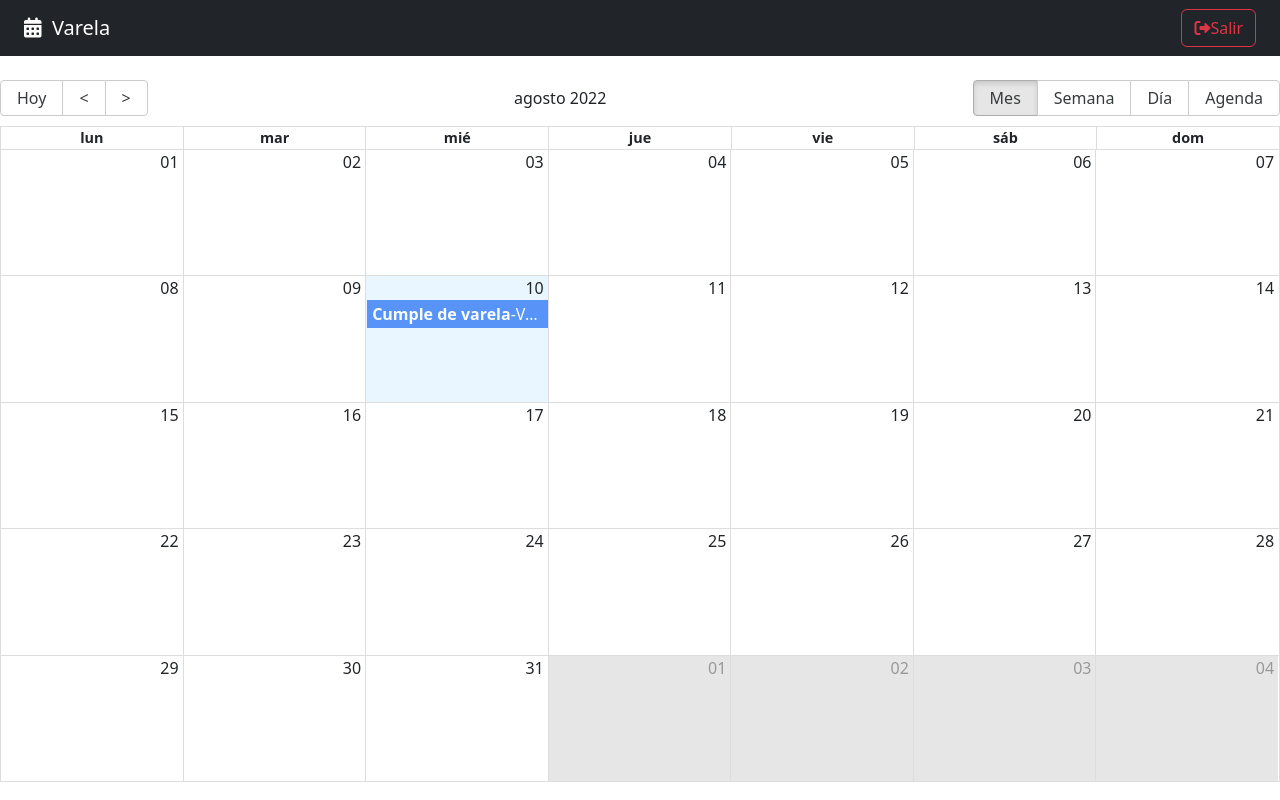
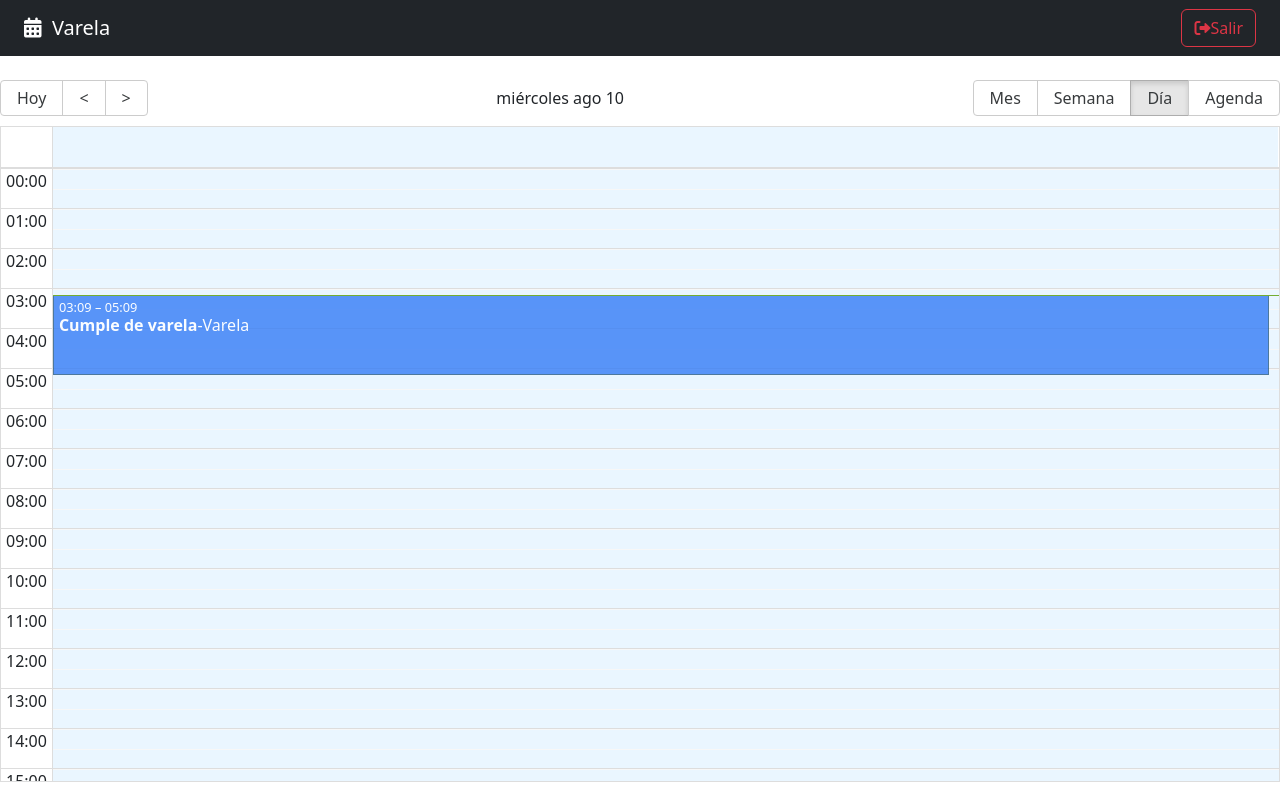
Before and after one commit to tonovarela/calendarApp-react, a React (Vite) app: page / in a window 1280 px wide. Built offline with nearby package versions, Linux system fonts and the light colour scheme.

Commit message:
Se agrega el localStorage para guardar  la ultima vista del componente Calendar

```diff
--- a/src/calendar/pages/CalendarPage.jsx
+++ b/src/calendar/pages/CalendarPage.jsx
@@ -5,6 +5,7 @@
 import 'react-big-calendar/lib/css/react-big-calendar.css';
 import { NavBar,CalendarEvent } from '../';
 import { localizer,messages } from '../../helpers';
+import { useState } from 'react';
 
 
 const events = [{
@@ -20,8 +21,8 @@
 }]
 export const CalendarPage = () => {
 
-  const eventStyleGetter =( {event,start,end,isSelected})=>{
-    //console.log({event,start,end,isSelected});
+  const [lastView, setLastView] = useState(localStorage.getItem('lastView') || 'day');
+    const eventStyleGetter =( {event,start,end,isSelected})=>{
     const style = {
       backgroundColor:"#347CF7",
       borderRadius:"0px",
@@ -33,12 +34,26 @@
     }
   }
 
+  const onDoubleClick =(event) =>{
+    console.log({doubleClick:event});
+  }
+
+  const onSelect =(event) =>{
+    console.log({select:event});
+  }
+
+  const onViewChanged =(event) =>{
+    localStorage.setItem('lastView',event);
+    setLastView(event);
+  }
+
   return (
     <>
       <NavBar></NavBar>
 
       <Calendar
         culture='es'
+        defaultView={lastView}
         eventPropGetter={eventStyleGetter}
         messages={messages}
         localizer={localizer}
@@ -46,6 +61,9 @@
         startAccessor="start"
         endAccessor="end"
         style={{ height: 'calc(100vh - 98px)' }}
+        onDoubleClickEvent={onDoubleClick}
+        onSelectEvent={onSelect}
+        onView={onViewChanged}
         components={{
           event:CalendarEvent
         }}
```
